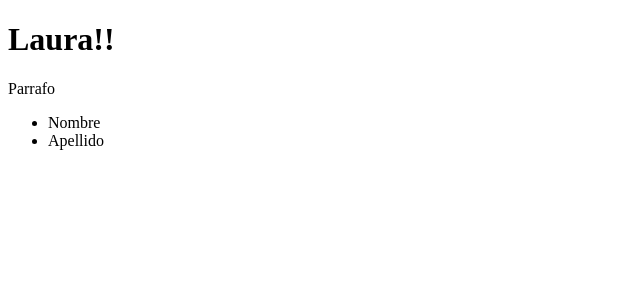
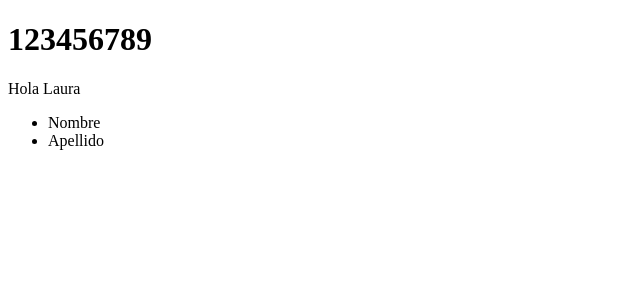
Before and after one commit to mbernallaura/Primer-Acercamiento-React, a React (Vite) app: page / in a window 1280 px wide. Shown: the top 300 px of the page, without its empty margins (0-640 px from the left). Built offline with nearby package versions, Linux system fonts and the light colour scheme.

Commit message:
Variables en HTML

```diff
--- a/src/firstApp.jsx
+++ b/src/firstApp.jsx
@@ -1,17 +1,30 @@
+const newMessage = [1,2,3,4,5,6,7,8,9];
+const objeto = {
+    message: 'Hola Mundo',
+    title: 'Laura',
+}
+
+const Saludo = () =>{
+    return `Hola ${objeto.title}`;
+}
 
 export const FirstApp = () =>{
     //!Simpre hay que regresar al menos un Nodo Padre y adentro puede llevar varios elementos
-    //!El simbolo para "Fragmentar el codigo es <> </>"
+    //!Si no se quiere regresar un div para enviar varios elementos se puede usar <> </>
+    //!Para fragentar el codigo"
+
+    //!Se puede devolver Funciones que NO SEAN ASYNCRONAS
     return (
         <>
-            <h1>Laura!!</h1>
-            <p>Parrafo</p>
-            <>
+            <h1>{ newMessage }</h1>
+            <p>{ Saludo() }</p>
+            {/* <code>{ JSON.stringify( objeto ) }</code> */}
+            <div>
                 <ul>
                     <li>Nombre</li>
                     <li>Apellido</li>
                 </ul>
-            </>
+            </div>
         </>
     )
 }
```
